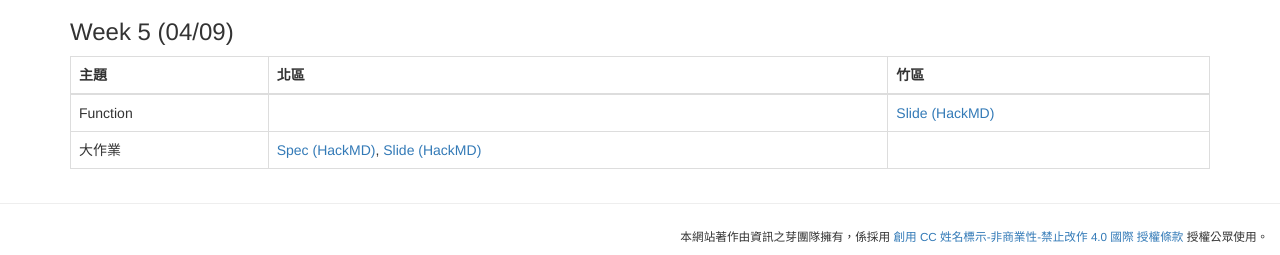
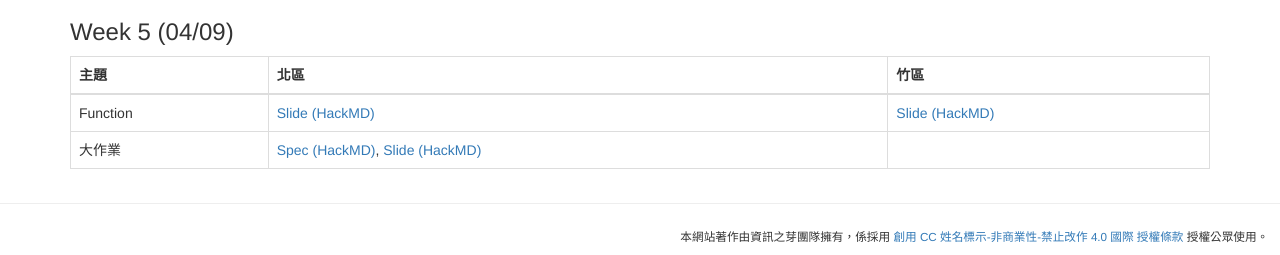
Before and after one commit to tw-csie-sprout/py2023, a Jekyll site: the page built from slides.md, in a window 1280 px wide and 1245 px high. Shown: the part 987-1242 px from the top of the window. Built offline with Jekyll 4.4.1, drawn with Linux system fonts in a browser that asks for light colours.

Commit message:
Update slides.md

```diff
--- a/slides.md
+++ b/slides.md
@@ -48,5 +48,5 @@ title: "課程講義"
 {: .table .table-bordered}
 | 主題 | 北區 | 竹區 |
 | --- | --- | --- |
-| Function |  | [Slide (HackMD)](https://hackmd.io/@nWxhMfNES0-4UHCSWXJMcg/ByZlAM3bh#/) |
+| Function | [Slide (HackMD)](https://hackmd.io/@Ev0n9YKlTzCKhedHrgZ2zw/rJvWOZn-3#/) | [Slide (HackMD)](https://hackmd.io/@nWxhMfNES0-4UHCSWXJMcg/ByZlAM3bh#/) |
 | 大作業 | [Spec (HackMD)](https://hackmd.io/@VLvbo_-_QjqwJnUcuKdxSQ/rJu6Gctxn), [Slide (HackMD)](https://hackmd.io/@VLvbo_-_QjqwJnUcuKdxSQ/BkUS8Dpxn#/) |  |
```
